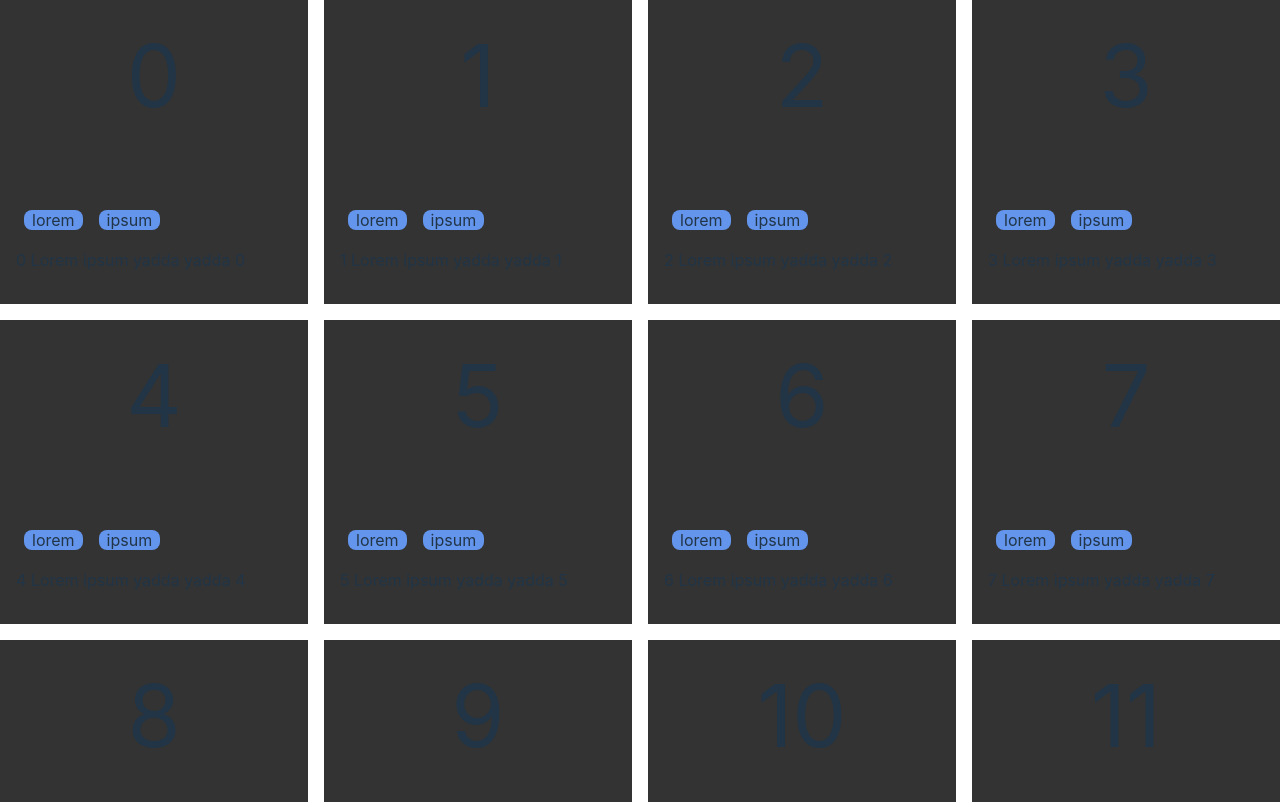
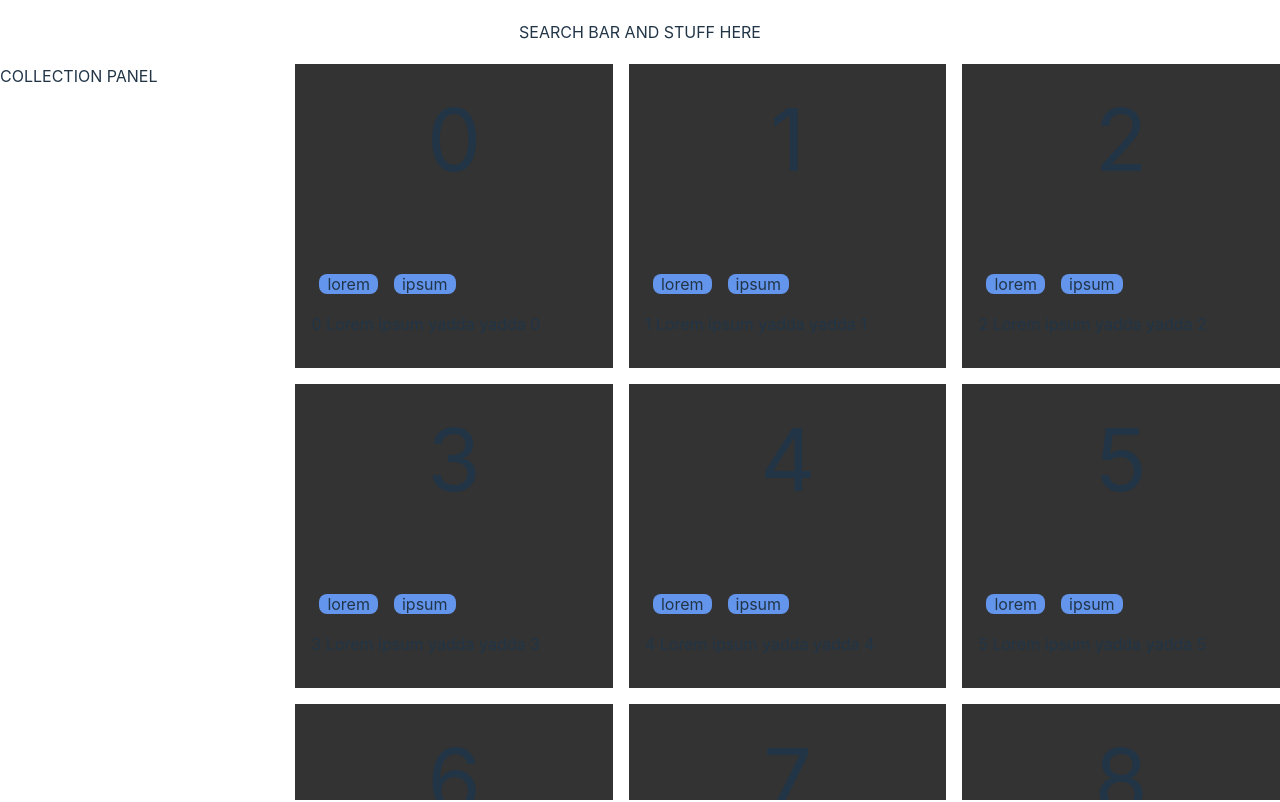
Before and after one commit to andrew-nowak/infinigrid, a React (Vite) app: page / in a window 1280 px wide. Shown: the top 802 px of the page. Built offline with nearby package versions, Linux system fonts and the light colour scheme.

Commit message:
grid embedded in a page with other panels

```diff
--- a/src/App.css
+++ b/src/App.css
@@ -1,20 +1,5 @@
 #root {
   width: 100vw;
-}
-
-.App {
-  width: 100%;
-  display: grid;
-  /*grid-template-columns: 1fr 1fr 1fr 1fr 1fr;*/
-  grid-auto-rows: 1fr;
-  column-gap: 1rem;
-  row-gap: 1rem;
-}
-
-@media (max-width: 1200px) {
-  .App {
-    grid-template-columns: 1fr 1fr 1fr;
-  }
 }
 
 .card {
--- a/src/App.tsx
+++ b/src/App.tsx
@@ -24,7 +24,7 @@ const Card: React.FC<CardProps> = ({ img, labels, description }) => {
     };
   }, []);
   return (
-    <>
+    <div className="card">
       <p className="no">{img}</p>
       <div className="labelcontainer">
         {labels.map((l) => (
@@ -34,13 +34,13 @@ const Card: React.FC<CardProps> = ({ img, labels, description }) => {
         ))}
       </div>
       <p>{description}</p>
-    </>
+    </div>
   );
 };
 
 
 class Repo {
-  async loadRange({ from, to }: Range): Promise<Range & {results: CardProps[]}> {
+  async loadRange({ from, to }: Range): Promise<Range & { results: CardProps[] }> {
     return new Promise((resolve) => {
       setTimeout(() => {
         resolve({
@@ -65,10 +65,25 @@ const columnSpec: ColumnSpec = {
 function App() {
 
   return (
-    <>
-      {/*<p>There are {columnCount} columns here!</p>*/}
-      <Grid load={repo.loadRange} columnSpec={columnSpec} Card={Card} />
-    </>
+    <div style={{
+      display: 'flex',
+      flexDirection: 'column',
+      height: '100%',
+    }}>
+      <div style={{
+        display: 'flex',
+        justifyContent: 'center',
+        alignItems: 'center',
+        minHeight: '4rem'
+      }}>
+        SEARCH BAR AND STUFF HERE
+      </div>
+      <div style={{ width: '100%', display: 'flex', overflowY: 'hidden' }}>
+        <div style={{ width: '24rem' }}>COLLECTION PANEL</div>
+        {/*<p>There are {columnCount} columns here!</p>*/}
+        <Grid load={repo.loadRange} columnSpec={columnSpec} Card={Card} />
+      </div>
+    </div>
   );
 }
 
--- a/src/Grid.tsx
+++ b/src/Grid.tsx
@@ -1,13 +1,13 @@
 import { PropsWithChildren, useCallback, useEffect, useRef, useState } from "react";
 import { debounce } from "./util";
 
-export type ColumnSpecSpec = { minWidth: number, columns: number };
+export type ColumnSpecValue = { minWidth: number, columns: number };
 export type ColumnSpec = {
   default: number;
-  spec?: ColumnSpecSpec[]
+  spec?: ColumnSpecValue[];
 };
 
-const columnSpecSort = (a: ColumnSpecSpec, b: ColumnSpecSpec): number =>
+const columnSpecSort = (a: ColumnSpecValue, b: ColumnSpecValue): number =>
   b.minWidth - a.minWidth;
 
 const PAGE_MAX_ELS = 10000;
@@ -21,12 +21,13 @@ type CardBackProps = {
 const CardBack: React.FC<PropsWithChildren<CardBackProps>> = ({ row, col, children }) => {
   const gridArea = `${Math.floor(row) + 1} / ${col + 1} / auto / auto`;
 
-  return <div className="card" style={{ gridArea }}>{children}</div>;
+  return <div style={{ gridArea }}>{children}</div>;
 };
 
 export type GridProps<T> = {
   load: (range: Range) => Promise<Range & { results: T[] }>;
   columnSpec: ColumnSpec;
+  // This card should explicitly set its own height, and take steps to ensure that it does not exceed that height
   Card: React.ComponentType<T>;
 };
 
@@ -38,6 +39,7 @@ export function Grid<T>({
   Card
 }: GridProps<T>) {
   const r = useRef<HTMLDivElement | null>(null);
+  const outerEl = useRef<HTMLDivElement | null>(null);
 
   const [fv, setFv] = useState<Data<T>[]>(new Array(100000));
 
@@ -45,13 +47,8 @@ export function Grid<T>({
     setFv((pfv) => {
       const nfv = Array.from(pfv);
 
-      for (let i = 0; i < nfv.length; i++) {
-        if (i >= r.from && i < r.to && nfv[i] === undefined) {
+      for (let i = r.from; i < r.to; i++) {
         nfv[i] = { loading: true };
-        } else if (i < r.from - 500 || i > r.to + 500) {
-          // unload results that are significantly outside of current scroll
-          delete nfv[i];
-        }
       }
 
       return nfv;
@@ -60,14 +57,21 @@ export function Grid<T>({
       setFv((pfv) => {
         const nfv = Array.from(pfv);
 
-        for (let i = 0; i < r.to - r.from; i++) {
-          nfv[i + r.from] = { value: res.results[i] };
+        for (let i = 0; i < nfv.length; i++) {
+          if (i >= r.from && i < r.to) {
+            nfv[i] = {value: res.results[i - r.from]};
+          } else if (i < r.from - 500 || i > r.to + 500) {
+            // unload results that are significantly outside of current scroll
+            delete nfv[i];
           }
+        }
+        console.log('here')
         return nfv;
       });
     });
   }, []);
 
+  // fetch row height from the computed height of the rows - allows the cards to set their own height
   const getRowHeight = useCallback(() => {
     if (r.current) {
       const rows = getComputedStyle(r.current).gridTemplateRows.split(" ");
@@ -80,23 +84,26 @@ export function Grid<T>({
     throw new Error("failed to calculate row height!!");
   }, [r.current]);
 
-  const [windowWidth, setWindowWidth] = useState(window.visualViewport.width);
+  const [gridViewWidth, setGridViewWidth] = useState(r.current?.clientWidth ?? 400);
   const columnCount =
-    columnSpec.spec?.sort(columnSpecSort).find(({ minWidth }) => minWidth <= windowWidth)?.columns ?? columnSpec.default;
+    columnSpec.spec?.sort(columnSpecSort)?.find(({ minWidth }) => minWidth <= gridViewWidth)?.columns ?? columnSpec.default;
+
   useEffect(() => {
     console.log('mounting resize handler');
+    r.current?.clientWidth && setGridViewWidth(r.current.clientWidth);
     const resizeHandler = debounce(() => {
       console.log('handling resize');
-      setWindowWidth(window.visualViewport.width)
+      r.current?.clientWidth && setGridViewWidth(r.current?.clientWidth)
     }, 100);
+    // TODO must be resizeobserver - other elements can change size forcing the width to change
     window.addEventListener('resize', resizeHandler);
     return () => window.removeEventListener('resize', resizeHandler);
-  }, [debounce, setWindowWidth]);
+  }, [debounce, setGridViewWidth, r.current]);
 
-  const rowsToLoad = 4;
+  const rowsToLoad = 6;
   useEffect(() => {
     const rowHeight = getRowHeight();
-    const topRow = window.scrollY / rowHeight;
+    const topRow = (r.current?.scrollTop ?? 0) / rowHeight;
     const firstCard = Math.floor(topRow) * columnCount;
     const lastCard = firstCard + (columnCount * rowsToLoad);
     const range = { from: firstCard, to: lastCard };
@@ -104,28 +111,38 @@ export function Grid<T>({
   }, []);
 
   useEffect(() => {
+    if (outerEl.current !== null) {
+      const el = outerEl.current;
       const scrollHandler = debounce(() => {
         const rowHeight = getRowHeight();
-      console.log(`scrolled to ${window.scrollY}; rowHeight is ${rowHeight}`);
-      const topRow = window.scrollY / rowHeight;
+        console.log(`scrolled to ${el.scrollTop}; rowHeight is ${rowHeight}`);
+        const topRow = el.scrollTop / rowHeight;
         const firstCard = Math.floor(topRow) * columnCount;
         console.log(`first in view is ${firstCard}`);
-      load({ from: firstCard, to: firstCard + (columnCount * rowsToLoad) });
+        load({ from: Math.max(0, firstCard), to: Math.min(PAGE_MAX_ELS, firstCard + (columnCount * rowsToLoad)) });
       }, 333);
-    window.addEventListener('scroll', scrollHandler);
-    return () => window.removeEventListener('scroll', scrollHandler);
-  }, [getRowHeight, load, columnCount]);
+      el.addEventListener('scroll', scrollHandler);
+      return function() {
+        el.removeEventListener('scroll', scrollHandler);
+      };
+    }
+  }, [getRowHeight, load, columnCount, outerEl.current]);
 
   const columnTemplate = `repeat(${columnCount}, 1fr)`;
+  const rowTemplate = `repeat(${Math.ceil(PAGE_MAX_ELS / columnCount)}, 1fr)`;
 
   return (
+    <div ref={outerEl} style={{ overflowY: 'scroll', width: '100%' }}>
       <div
         ref={r}
-      className="App"
-      id="App"
         style={{
-        gridTemplateRows: `repeat(${PAGE_MAX_ELS / columnCount}, 1fr)`,
-        gridTemplateColumns: columnTemplate
+          display: 'grid',
+          width: '100%',
+          height: 'fit-content',
+          gridTemplateRows: rowTemplate,
+          gridTemplateColumns: columnTemplate,
+          gridAutoRows: '1fr',
+          gap: '1rem',
         }}
       >
         {fv.map(
@@ -141,5 +158,6 @@ export function Grid<T>({
             }</CardBack>
         )}
       </div>
+    </div>
   );
 };
--- a/src/index.css
+++ b/src/index.css
@@ -28,8 +28,9 @@ body {
   margin: 0;
   display: flex;
   /* place-items: center; */
-  min-width: 100vw;
-  min-height: 100vh;
+  /*min-width: 100vw;*/
+  height: 100vh;
+  overflow-y: hidden;
 }
 
 h1 {
```
Also changed, not shown: 1 other file (tests, documents, lock files or other folders). Lines whose indentation alone changed are shown as unchanged.
